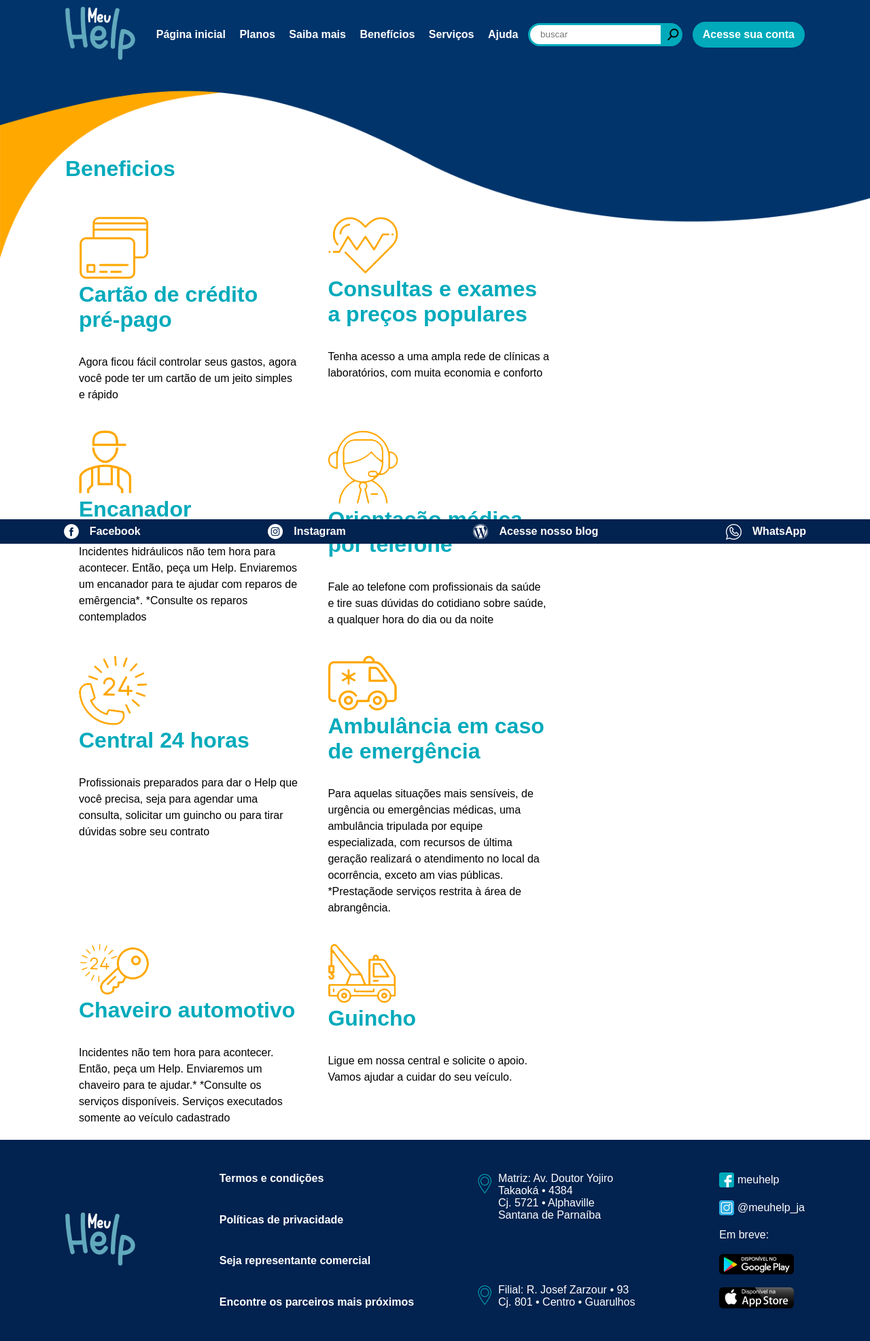
After one commit to rxfaelll/SiteMeuHelp, a PHP site: page /beneficios.php in a window 1280 px wide. The commit adds this page. Shown: the whole page at 68% size. Run offline with PHP 8.4, Linux system fonts and the light colour scheme; some web fonts are replaced.

Commit message:
Add files via upload

```diff
--- /dev/null
+++ b/beneficios.php
@@ -0,0 +1,107 @@
+<?php
+    include 'php/header.php';
+    include 'php/fixedSocialBar.php';
+    include 'php/footer.php';
+?>
+
+<!DOCTYPE html>
+<html lang="en">
+<head>
+    <meta charset="UTF-8">
+    <meta name="viewport" content="width=device-width, initial-scale=1.0">
+    <meta http-equiv="X-UA-Compatible" content="ie=edge">
+    <link rel="stylesheet" href="css/main.css">
+    <link rel="stylesheet" href="css/beneficios.css">
+    <title>Beneficios - MeuHelp</title>
+</head>
+<body>
+    <!-- Header -->
+    <?php
+        getHeader();
+    ?>
+
+    <!-- Fixed social bar -->
+    <?php
+        getFixedSocialBar();
+    ?>
+
+    <img src="img/fundos/fundoHeaderSec1.png" alt="" class="header-bg">
+
+    <main>
+        <h1>Beneficios</h1>
+        <div class="container-content">
+            <div class="container-beneficios">
+                <img src="img/icon/iconCartao.png" alt="">
+                <h1>Cartão de crédito pré-pago</h1>
+                <p>Agora ficou fácil controlar seus gastos, agora você pode
+                    ter um cartão de um jeito simples e rápido
+                </p>
+            </div>
+
+            <div class="container-beneficios">
+                <img src="img/icon/iconCoracao.png" alt="">
+                <h1>Consultas e exames a preços populares</h1>
+                <p>Tenha acesso a uma ampla rede de clínicas a laboratórios, com muita economia e conforto</p>
+            </div>
+
+            <div class="container-beneficios">
+                <img src="img/icon/iconMan.png" alt="">
+                <h1>Encanador</h1>
+                <p>Incidentes hidráulicos não tem hora para acontecer.
+                    Então, peça um Help. Enviaremos um encanador para te
+                    ajudar com reparos de emêrgencia*. *Consulte os reparos contemplados
+                </p>
+            </div>
+
+            <div class="container-beneficios">
+                <img src="img/icon/iconAtendente.png" alt="">
+                <h1>Orientação médica por telefone</h1>
+                <p>Fale ao telefone com profissionais
+                    da saúde e tire suas dúvidas do
+                    cotidiano sobre saúde, a qualquer hora do dia ou da noite
+                </p>
+            </div>
+
+            <div class="container-beneficios">
+                <img src="img/icon/iconTel.png" alt="">
+                <h1>Central 24 horas</h1>
+                <p>Profissionais preparados para dar o Help que você precisa,
+                    seja para agendar uma consulta, solicitar um guincho ou para tirar dúvidas sobre seu contrato
+                </p>
+            </div>
+
+            <div class="container-beneficios">
+                <img src="img/icon/iconAmbulancia.png" alt="">
+                <h1>Ambulância em caso de emergência</h1>
+                <p>Para aquelas situações mais sensíveis, de urgência ou
+                    emergências médicas, uma ambulância tripulada por equipe
+                    especializada, com recursos de última geração realizará o
+                    atendimento no local da ocorrência, exceto am vias públicas. *Prestaçãode serviços restrita à área de abrangência.
+                </p>
+            </div>
+
+            <div class="container-beneficios">
+                <img src="img/icon/iconChave.png" alt="">
+                <h1>Chaveiro automotivo</h1>
+                <p>Incidentes não tem hora para acontecer. Então, peça um Help.
+                    Enviaremos um chaveiro para te ajudar.* *Consulte os serviços
+                    disponíveis. Serviços executados somente ao veículo cadastrado
+                </p>
+            </div>
+
+            <div class="container-beneficios">
+                <img src="img/icon/iconGuincho.png" alt="">
+                <h1>Guincho</h1>
+                <p>Ligue em nossa central e solicite o apoio. Vamos ajudar a cuidar do seu veículo.</p>
+            </div>
+        </div>
+
+
+    </main>
+
+    <!-- Footer -->
+    <?php
+        getFooter();
+    ?>
+</body>
+</html>
--- /dev/null
+++ b/css/beneficios.css
@@ -0,0 +1,36 @@
+.header-bg{
+    width: 100%;
+    height: auto;
+
+    position: absolute;
+    top: 0;
+    left: 0;
+    z-index: -1;
+}
+
+main{
+    margin-top: 8em;
+
+    padding: 0 6em 0 6em;
+}
+
+main h1{
+    color: var(--azulClaro);
+    margin-bottom: 1em;
+}
+
+.container-content{
+    width: 100%;
+
+    display: flex;
+    flex-wrap: wrap;
+}
+
+.container-beneficios{
+    width: 30%;
+    margin: 20px;
+}
+
+.container-content p{
+    line-height: 1.5em;
+}
--- a/css/main.css
+++ b/css/main.css
@@ -30,7 +30,7 @@ header{
 
 .header-nav a{
     margin-left: 1em;
-    color: var(--branco)
+    color: var(--branco);
 }
 
 a{
@@ -102,7 +102,7 @@ footer{
 
     padding: 3em 6em 3em 6em;
 
-    color: var(--branco)
+    color: var(--branco);
 }
 
 .container-links-footer, .container-social-footer, .container-local-footer ul{
--- a/php/header.php
+++ b/php/header.php
@@ -5,12 +5,12 @@ function getHeader(){
                     <img src="img/logo/logo.png" alt="">
                 </span>
                 <nav class="header-nav">
-                    <a href="">Página inicial</a>
-                    <a href="">Planos</a>
-                    <a href="">Saiba mais</a>
-                    <a href="">Benefícios</a>
-                    <a href="">Serviços</a>
-                    <a href="">Ajuda</a>
+                    <a href="https://meuhelp.com.br">Página inicial</a>
+                    <a href="https://meuhelp.com.br">Planos</a>
+                    <a href="https://meuhelp.com.br">Saiba mais</a>
+                    <a href="https://meuhelp.com.br/beneficios.php">Benefícios</a>
+                    <a href="https://meuhelp.com.br">Serviços</a>
+                    <a href="https://meuhelp.com.br">Ajuda</a>
                 </nav>
                 <form action="" class="header-search-form">
                     <input type="text" name="search" placeholder="buscar" class="search-input" autocomplete="off">
```
Also changed, not shown: img/fundos/coiso.png (added), img/fundos/fundoBeneficios.png (added), img/fundos/fundoHeaderSec1.png (added), img/fundos/fundoHeaderSec2.png (added), img/fundos/fundoPagSecundaria.png (added), img/icon/IconAtendente.png (added), img/icon/IconChave.png (added), img/icon/IconGuincho.png (added), img/icon/iconAmbulancia.png (added), img/icon/iconCartao.png (added), img/icon/iconCoracao.png (added), img/icon/iconMan.png (added), img/icon/iconTel.png (added), img/imagens/img3.png (added).
